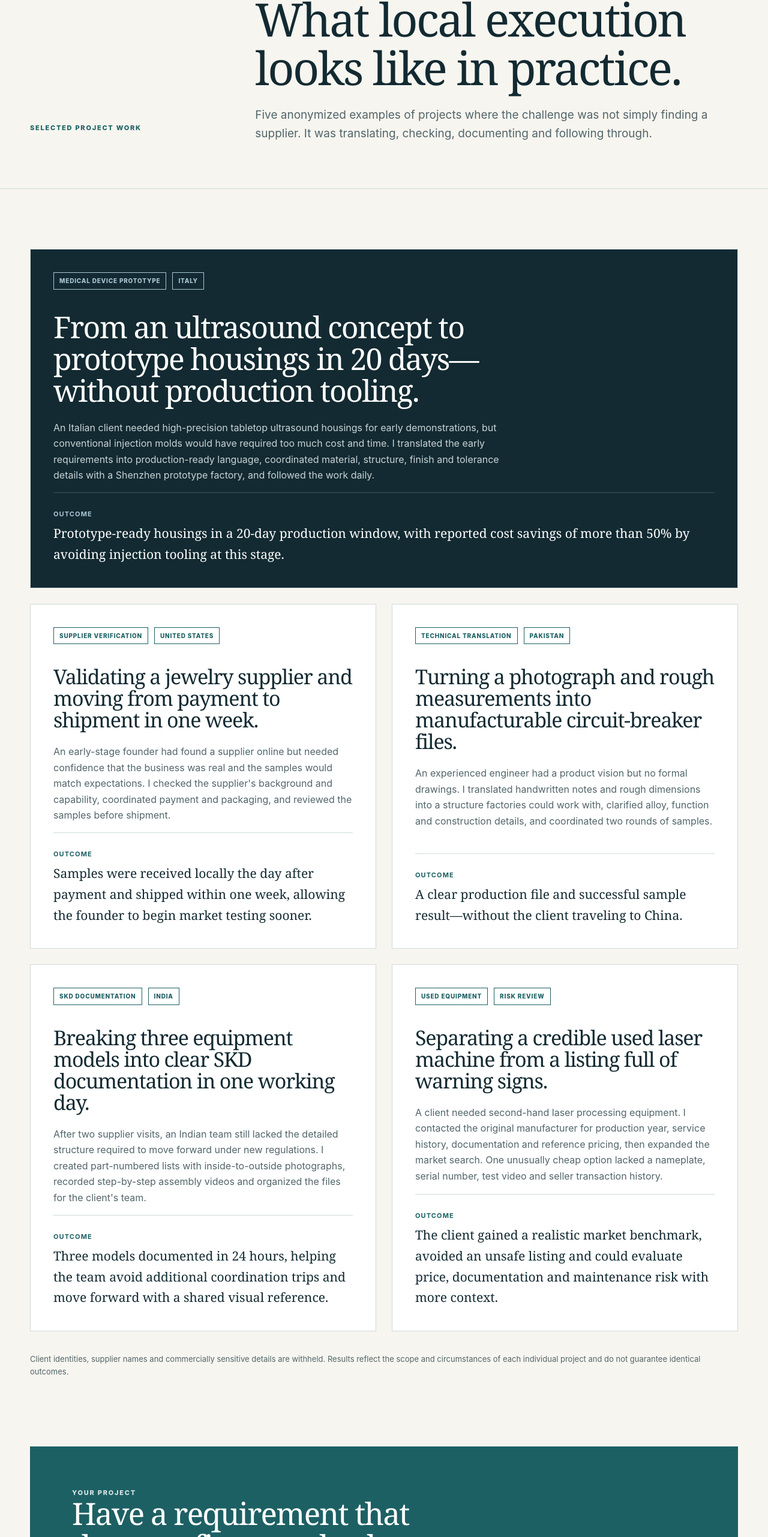
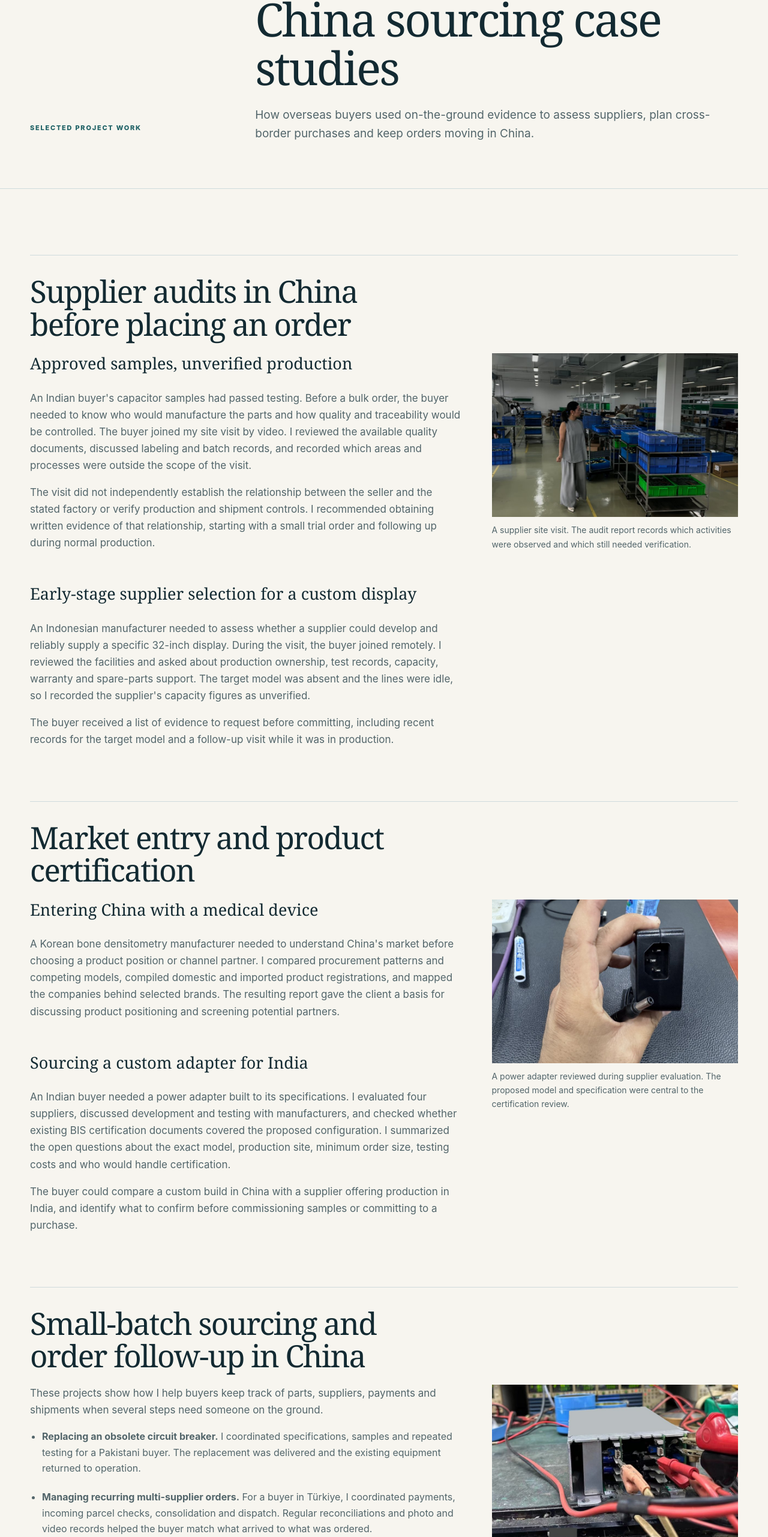
Before and after one commit to bellasourcingnotes/bellasourcingnotes.github.io, a plain HTML site: page case-studies.html in a window 1280 px wide. Shown: the part 237-2800 px from the top of the page at 60% size. Drawn offline with Linux system fonts and the light colour scheme.

Commit message:
Add files via upload

```diff
--- a/case-studies.html
+++ b/case-studies.html
@@ -3,26 +3,77 @@
 <head>
   <meta charset="utf-8"><meta name="viewport" content="width=device-width, initial-scale=1">
   <title>China Sourcing Case Studies | Bella Cheng</title>
-  <meta name="description" content="Anonymous sourcing case studies covering prototypes, supplier verification, technical translation, SKD documentation and used-equipment risk checks in China.">
+  <meta name="description" content="Real China sourcing case studies from Bella Cheng covering factory audits, product certification checks, small-batch procurement and supplier follow-up.">
   <link rel="canonical" href="https://bellachengsourcing.com/case-studies.html">
-  <meta property="og:type" content="website"><meta property="og:url" content="https://bellachengsourcing.com/case-studies.html"><meta property="og:title" content="China Sourcing Case Studies | Bella Cheng"><meta property="og:description" content="Five anonymous examples of custom sourcing, supplier checks, technical translation and China-side follow-through."><meta property="og:image" content="https://bellachengsourcing.com/assets/og-preview.png"><meta name="twitter:card" content="summary_large_image"><meta name="twitter:image" content="https://bellachengsourcing.com/assets/og-preview.png">
+  <meta property="og:type" content="website"><meta property="og:url" content="https://bellachengsourcing.com/case-studies.html"><meta property="og:title" content="China Sourcing Case Studies | Bella Cheng"><meta property="og:description" content="Case studies on factory audits, cross-border certification and order follow-up in China."><meta property="og:image" content="https://bellachengsourcing.com/assets/og-preview.png"><meta name="twitter:card" content="summary_large_image"><meta name="twitter:image" content="https://bellachengsourcing.com/assets/og-preview.png">
   <link rel="icon" href="assets/favicon.svg" type="image/svg+xml"><link rel="stylesheet" href="styles.css">
 </head>
 <body>
   <a class="skip-link" href="#main">Skip to content</a>
   <header class="site-header"><a class="brand" href="index.html"><span class="brand-mark">B</span><span><strong>Bella Cheng</strong><small>Sourcing Field Notes</small></span></a><button class="menu-button" aria-expanded="false" aria-controls="site-nav">Menu</button><nav id="site-nav" class="site-nav" aria-label="Primary navigation"><a href="index.html">Home</a><a href="services.html">Services</a><a class="active" aria-current="page" href="case-studies.html">Case Studies</a><a href="field-notes.html">Field Notes</a><a href="about.html">About</a></nav><a class="button button-small header-cta" href="mailto:bellachengsourcing@hotmail.com?subject=Sourcing%20project%20inquiry">Send Email</a></header>
   <main id="main">
-    <section class="page-hero"><div class="shell"><p class="breadcrumbs"><a href="index.html">Home</a> / Case Studies</p><div class="page-hero-inner"><p class="section-kicker">Selected project work</p><div><h1>What local execution looks like in practice.</h1><p class="lead">Five anonymized examples of projects where the challenge was not simply finding a supplier. It was translating, checking, documenting and following through.</p></div></div></div></section>
+    <section class="page-hero"><div class="shell"><p class="breadcrumbs"><a href="index.html">Home</a> / Case Studies</p><div class="page-hero-inner"><p class="section-kicker">Selected project work</p><div><h1>China sourcing case studies</h1><p class="lead">How overseas buyers used on-the-ground evidence to assess suppliers, plan cross-border purchases and keep orders moving in China.</p></div></div></div></section>
+    <section class="shell section-space story-stack" aria-label="Featured sourcing cases">
+      <article class="story" id="supplier-audits">
+        <h2>Supplier audits in China before placing an order</h2>
+        <div class="story-layout">
+          <div class="prose">
+            <h3>Approved samples, unverified production</h3>
+            <p>An Indian buyer's capacitor samples had passed testing. Before a bulk order, the buyer needed to know who would manufacture the parts and how quality and traceability would be controlled. The buyer joined my site visit by video. I reviewed the available quality documents, discussed labeling and batch records, and recorded which areas and processes were outside the scope of the visit.</p>
+            <p>The visit did not independently establish the relationship between the seller and the stated factory or verify production and shipment controls. I recommended obtaining written evidence of that relationship, starting with a small trial order and following up during normal production.</p>
+            <h3>Early-stage supplier selection for a custom display</h3>
+            <p>An Indonesian manufacturer needed to assess whether a supplier could develop and reliably supply a specific 32-inch display. During the visit, the buyer joined remotely. I reviewed the facilities and asked about production ownership, test records, capacity, warranty and spare-parts support. The target model was absent and the lines were idle, so I recorded the supplier's capacity figures as unverified.</p>
+            <p>The buyer received a list of evidence to request before committing, including recent records for the target model and a follow-up visit while it was in production.</p>
+          </div>
+          <figure class="story-image">
+            <img src="assets/case-audit.jpg" alt="Bella walking through an electronics workshop" width="900" height="600" loading="lazy">
+            <figcaption>A supplier site visit. The audit report records which activities were observed and which still needed verification.</figcaption>
+          </figure>
+        </div>
+      </article>
+      <article class="story" id="market-and-certification">
+        <h2>Market entry and product certification</h2>
+        <div class="story-layout">
+          <div class="prose">
+            <h3>Entering China with a medical device</h3>
+            <p>A Korean bone densitometry manufacturer needed to understand China's market before choosing a product position or channel partner. I compared procurement patterns and competing models, compiled domestic and imported product registrations, and mapped the companies behind selected brands. The resulting report gave the client a basis for discussing product positioning and screening potential partners.</p>
+            <h3>Sourcing a custom adapter for India</h3>
+            <p>An Indian buyer needed a power adapter built to its specifications. I evaluated four suppliers, discussed development and testing with manufacturers, and checked whether existing BIS certification documents covered the proposed configuration. I summarized the open questions about the exact model, production site, minimum order size, testing costs and who would handle certification.</p>
+            <p>The buyer could compare a custom build in China with a supplier offering production in India, and identify what to confirm before commissioning samples or committing to a purchase.</p>
+          </div>
+          <figure class="story-image">
+            <img src="assets/case-adapter.jpg" alt="Power adapter connector examined by hand" width="900" height="600" loading="lazy">
+            <figcaption>A power adapter reviewed during supplier evaluation. The proposed model and specification were central to the certification review.</figcaption>
+          </figure>
+        </div>
+      </article>
+      <article class="story" id="sourcing-execution">
+        <h2>Small-batch sourcing and order follow-up in China</h2>
+        <div class="story-layout">
+          <div class="prose">
+            <p>These projects show how I help buyers keep track of parts, suppliers, payments and shipments when several steps need someone on the ground.</p>
+            <ul class="story-examples">
+              <li><strong>Replacing an obsolete circuit breaker.</strong> I coordinated specifications, samples and repeated testing for a Pakistani buyer. The replacement was delivered and the existing equipment returned to operation.</li>
+              <li><strong>Managing recurring multi-supplier orders.</strong> For a buyer in Türkiye, I coordinated payments, incoming parcel checks, consolidation and dispatch. Regular reconciliations and photo and video records helped the buyer match what arrived to what was ordered.</li>
+              <li><strong>Combining small R&amp;D orders.</strong> An Indian medical equipment team needed small quantities of electronic and mechanical parts. I coordinated sample orders, receipts, checks and combined shipments across multiple suppliers.</li>
+              <li><strong>Shortlisting solar module suppliers.</strong> For an Indonesian project, I shortlisted three factories and compared their fit for volume, custom sizes and trial orders. Evidence for local certification and local-content requirements remained open.</li>
+              <li><strong>Preparing kits for local assembly.</strong> I documented three models for an Indian team in one working day, with numbered component lists, photographs and step-by-step assembly videos for semi-knocked-down (SKD) assembly.</li>
+              <li><strong>Checking a used laser machine before payment.</strong> I established a baseline with the original manufacturer. A low-price listing lacked identification, test footage and a verifiable seller history. The buyer ruled out that listing.</li>
+            </ul>
+          </div>
+          <figure class="story-image">
+            <img src="assets/case-execution.jpg" alt="Electronic equipment connected to test leads on a workbench" width="900" height="600" loading="lazy">
+            <figcaption>A workbench photograph from the sourcing project materials.</figcaption>
+          </figure>
+        </div>
+      </article>
+    </section>
+    <div class="shell"><h2>Other sourcing projects</h2></div>
     <section class="content-section"><div class="shell case-grid">
       <article class="case-card"><div class="case-meta"><span class="tag">Medical Device Prototype</span><span class="tag">Italy</span></div><h2>From an ultrasound concept to prototype housings in 20 days—without production tooling.</h2><p>An Italian client needed high-precision tabletop ultrasound housings for early demonstrations, but conventional injection molds would have required too much cost and time. I translated the early requirements into production-ready language, coordinated material, structure, finish and tolerance details with a Shenzhen prototype factory, and followed the work daily.</p><div class="case-outcome"><strong>Outcome</strong><span>Prototype-ready housings in a 20-day production window, with reported cost savings of more than 50% by avoiding injection tooling at this stage.</span></div></article>
 
       <article class="case-card"><div class="case-meta"><span class="tag">Supplier Verification</span><span class="tag">United States</span></div><h2>Validating a jewelry supplier and moving from payment to shipment in one week.</h2><p>An early-stage founder had found a supplier online but needed confidence that the business was real and the samples would match expectations. I checked the supplier's background and capability, coordinated payment and packaging, and reviewed the samples before shipment.</p><div class="case-outcome"><strong>Outcome</strong><span>Samples were received locally the day after payment and shipped within one week, allowing the founder to begin market testing sooner.</span></div></article>
 
-      <article class="case-card"><div class="case-meta"><span class="tag">Technical Translation</span><span class="tag">Pakistan</span></div><h2>Turning a photograph and rough measurements into manufacturable circuit-breaker files.</h2><p>An experienced engineer had a product vision but no formal drawings. I translated handwritten notes and rough dimensions into a structure factories could work with, clarified alloy, function and construction details, and coordinated two rounds of samples.</p><div class="case-outcome"><strong>Outcome</strong><span>A clear production file and successful sample result—without the client traveling to China.</span></div></article>
-
-      <article class="case-card"><div class="case-meta"><span class="tag">SKD Documentation</span><span class="tag">India</span></div><h2>Breaking three equipment models into clear SKD documentation in one working day.</h2><p>After two supplier visits, an Indian team still lacked the detailed structure required to move forward under new regulations. I created part-numbered lists with inside-to-outside photographs, recorded step-by-step assembly videos and organized the files for the client's team.</p><div class="case-outcome"><strong>Outcome</strong><span>Three models documented in 24 hours, helping the team avoid additional coordination trips and move forward with a shared visual reference.</span></div></article>
-
-      <article class="case-card"><div class="case-meta"><span class="tag">Used Equipment</span><span class="tag">Risk Review</span></div><h2>Separating a credible used laser machine from a listing full of warning signs.</h2><p>A client needed second-hand laser processing equipment. I contacted the original manufacturer for production year, service history, documentation and reference pricing, then expanded the market search. One unusually cheap option lacked a nameplate, serial number, test video and seller transaction history.</p><div class="case-outcome"><strong>Outcome</strong><span>The client gained a realistic market benchmark, avoided an unsafe listing and could evaluate price, documentation and maintenance risk with more context.</span></div></article>
     </div><p class="shell privacy-note">Client identities, supplier names and commercially sensitive details are withheld. Results reflect the scope and circumstances of each individual project and do not guarantee identical outcomes.</p></section>
     <section class="shell cta-panel"><div><p class="section-kicker">Your project</p><h2>Have a requirement that does not fit a standard sourcing checklist?</h2><p>Custom, low-volume and follow-up-heavy projects are where practical China-side support matters most.</p></div><a class="button" href="mailto:bellachengsourcing@hotmail.com?subject=Sourcing%20project%20inquiry">Discuss the Project</a></section>
   </main>
--- a/styles.css
+++ b/styles.css
@@ -113,6 +113,24 @@ h3 { line-height: 1.25; }
 .fit-card li { margin-bottom: 9px; }
 
 .case-grid { display: grid; grid-template-columns: repeat(2, 1fr); gap: 26px; }
+.buyer-situations { display: grid; gap: 12px; padding-inline-start: 22px; margin-block: 22px; color: #e1ebeb; }
+.featured-cases { display: grid; grid-template-columns: repeat(3, minmax(0, 1fr)); gap: 24px; margin-top: 44px; }
+.featured-case { display: flex; flex-direction: column; background: var(--white); border: 1px solid var(--line); }
+.featured-case img, .story-image img { display: block; width: 100%; height: auto; }
+.featured-case > div { display: flex; flex: 1; flex-direction: column; align-items: flex-start; padding: 24px; }
+.featured-case h3 { font-size: clamp(24px, 2.5vw, 32px); margin-bottom: 0; }
+.featured-case .text-link { margin-top: auto; }
+.story-stack { display: grid; gap: 40px; }
+.story { padding-block: 32px; border-top: 1px solid var(--line); scroll-margin-top: 110px; }
+.story h2 { max-width: 24ch; }
+.story-layout { display: grid; grid-template-columns: minmax(0, 7fr) minmax(0, 4fr); gap: clamp(22px, 4vw, 60px); align-items: start; }
+.story-image { margin: 0; }
+.story-image figcaption { font-size: .875rem; color: var(--muted); padding-top: 10px; }
+.story-examples { display: grid; gap: 12px; padding-inline-start: 20px; }
+@media (max-width: 850px) {
+  .featured-cases, .story-layout { grid-template-columns: 1fr; }
+  .story-image { max-width: 560px; }
+}
 .case-card { display: flex; flex-direction: column; min-height: 410px; padding: 38px; background: var(--white); border: 1px solid var(--line); }
 .case-card:first-child { grid-column: 1 / -1; min-height: 370px; background: var(--ink); color: white; }
 .case-meta { display: flex; flex-wrap: wrap; gap: 10px; margin-bottom: 36px; }
```
Also changed, not shown: index.html (+23 -8 lines), assets/case-adapter.jpg (added), assets/case-audit.jpg (added), assets/case-execution.jpg (added).
